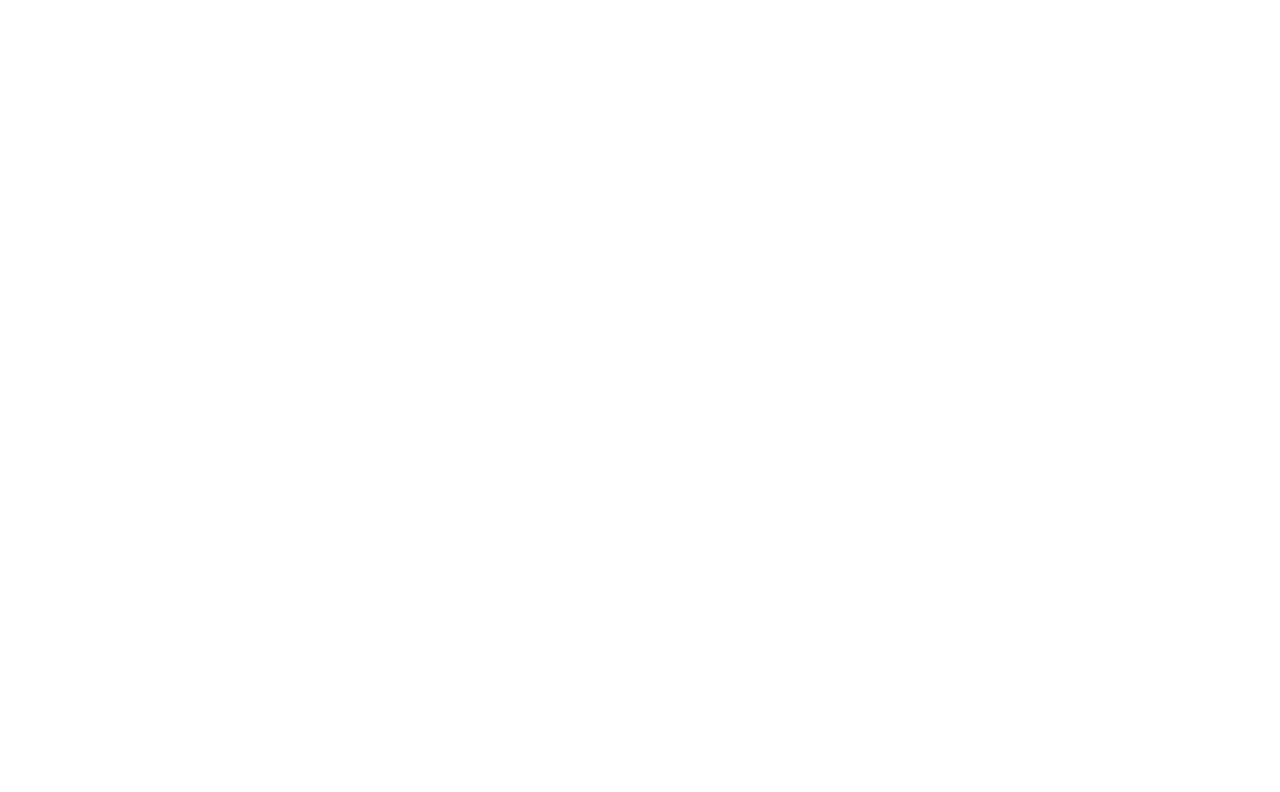
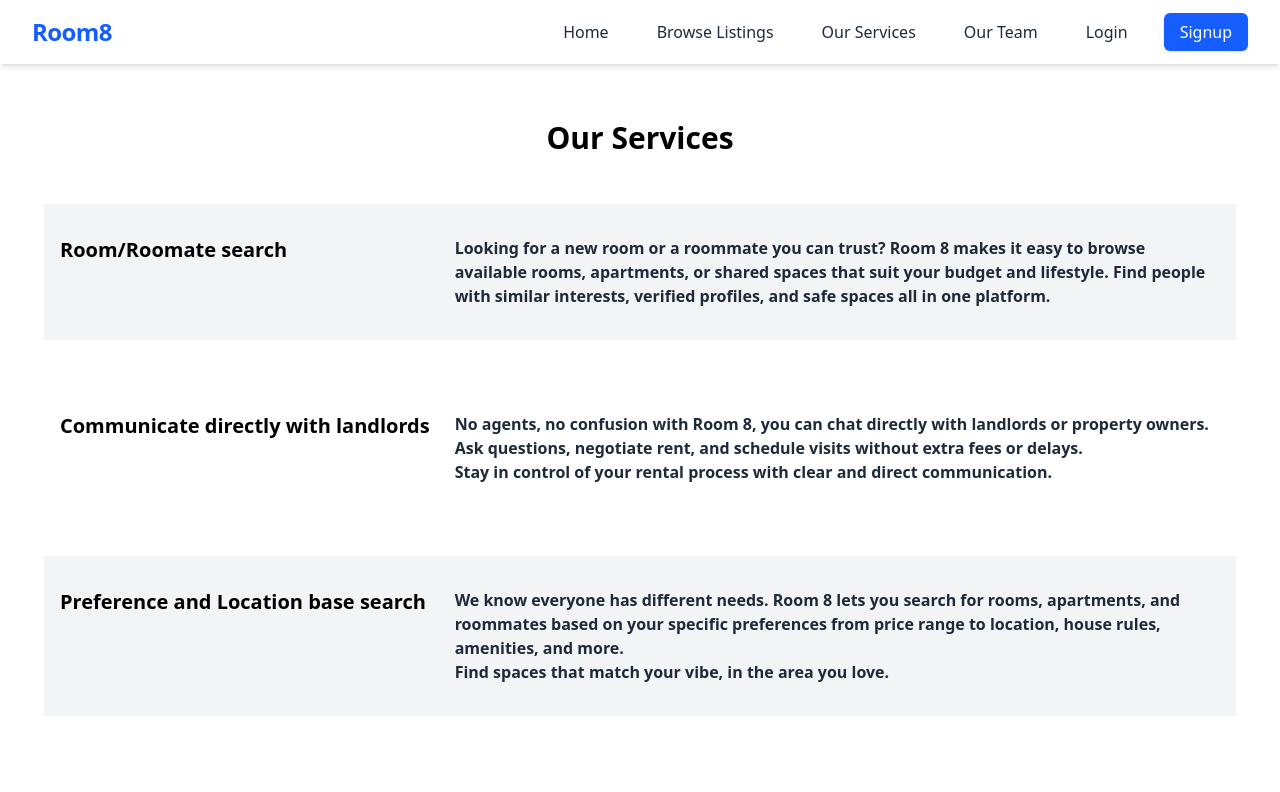
Before and after one commit to NganeEmmanuel/room8, a React (Vite) app in the folder frontend/room8/: page /ourservices in a window 1280 px wide. Before the commit this address had no page. Shown: the top 792 px of the page. Built offline with nearby package versions, Linux system fonts and the light colour scheme.

Commit message:
Ourservices page

```diff
--- a/frontend/room8/src/App.jsx
+++ b/frontend/room8/src/App.jsx
@@ -12,6 +12,7 @@
 import ManageBids from './pages/admin/ManageBids/ManageBidsPage';
 import ProfilePage from './pages/admin/ProfilePage/ProfilePage';
 import ListingsSearchResultsPage from './pages/ListingsSearchResultsPage';
+import OurServicesPage from './pages/OurServicesPage/OurServicesPage';
 
 
 import PublicLayout from './layouts/PublicLayout/PublicLayout';
@@ -30,6 +31,7 @@
           <Route path="/listings" element={<ListingsPage />} />
           <Route path="/listingDetails" element={<ListingDetailsPage />} />
           <Route path="/listings/search/:term" element={<ListingsSearchResultsPage />} />
+          <Route path="/ourservices" element={<OurServicesPage />} />
 
         </Route>
 
--- a/frontend/room8/src/components/NavBar/NavBar.jsx
+++ b/frontend/room8/src/components/NavBar/NavBar.jsx
@@ -29,9 +29,10 @@
           </Link>
         </li>
         <li>
-          <Link to="/listings" className={navItemClass("/services")}>
+          <Link to="/OurServices" className={navItemClass("/ourServices")}>
             Our Services
           </Link>
+
         </li>
         <li>
           <Link to="/listings" className={navItemClass("/about")}>
--- /dev/null
+++ b/frontend/room8/src/pages/OurServicesPage/OurServicesPage.jsx
@@ -0,0 +1,50 @@
+import React from 'react';
+import { useEffect, useState } from "react"
+import { Link } from "react-router-dom"
+const services = [
+  {
+    title: "Room/Roomate search",
+    description:
+      "Looking for a new room or a roommate you can trust? Room 8 makes it easy to browse available rooms, apartments, or shared spaces that suit your budget and lifestyle. Find people with similar interests, verified profiles, and safe spaces  all in one platform.",
+  },
+  {
+    title: "Communicate directly with landlords",
+    description:
+      "No agents, no confusion  with Room 8, you can chat directly with landlords or property owners. Ask questions, negotiate rent, and schedule visits without extra fees or delays.\nStay in control of your rental process with clear and direct communication.",
+  },
+  {
+    title: "Preference and Location base search",
+    description:
+      "We know everyone has different needs. Room 8 lets you search for rooms, apartments, and roommates based on your specific preferences  from price range to location, house rules, amenities, and more.\nFind spaces that match your vibe, in the area you love.",
+  },
+  {
+    title: "Communicate directly with landlords",
+    description:
+      "Have an empty room, apartment, or house to rent out? Room 8 makes it super easy to create and manage your listings. Upload pictures, set your price, and start connecting with people looking for a space just like yours.\nList your space in minutes and reach the right tenants effortlessly.",
+  },
+];
+
+const OurServicesPage = () => {
+  return (
+    <div className="min-h-screen bg-white px-4 sm:px-10 py-12">
+      <h1 className="text-center text-3xl font-bold mb-12">Our Services</h1>
+      <div className="space-y-10">
+        {services.map((service, index) => (
+          <div
+            key={index}
+            className={`grid sm:grid-cols-3 gap-6 px-4 py-8 ${
+              index % 2 === 0 ? 'bg-gray-100' : 'bg-white'
+            }`}
+          >
+            <h2 className="text-xl font-bold sm:col-span-1">{service.title}</h2>
+            <p className="text-gray-800 font-semibold sm:col-span-2 whitespace-pre-line">
+              {service.description}
+            </p>
+          </div>
+        ))}
+      </div>
+    </div>
+  );
+};
+
+export default OurServicesPage;
```
